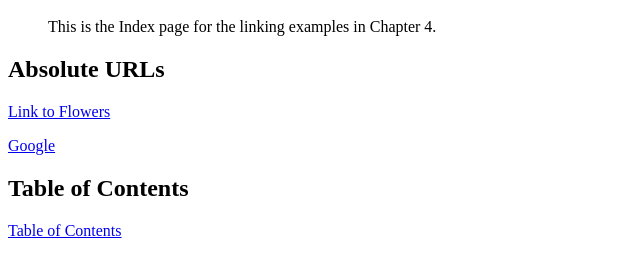
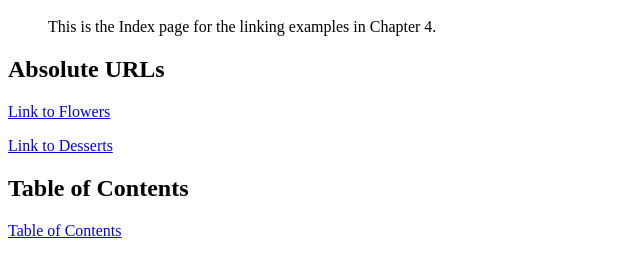
Before and after one commit to AmishaParmessar/links_review_pds5_6_Cruz, a plain HTML site: page index.html in a window 1280 px wide. Shown: the part 48-322 px from the top of the page, without its empty margins (0-640 px from the left). Drawn offline with Linux system fonts and the light colour scheme.

Commit message:
Update index.html

```diff
--- a/index.html
+++ b/index.html
@@ -12,7 +12,7 @@
 
 <h2>Absolute URLs</h2>
 <p><a href="https://bouqs.com/blog/types-of-flowers-annual-perennial-biennial/?srsltid=AfmBOopsYCR0MUjGgf6RMUEZziU_Eh5ZwF5sttkuZSXHJwR3bQBWkYBw">Link to Flowers</a></p>
-<p><a href="https://www.google.com/">Google</a></p>
+<p><a href="https://dinnersdishesanddesserts.com/category/dessert/">Link to Desserts</a></p>
 
 <h2>Table of Contents</h2>
 <p><a href="TableOfContents.html">Table of Contents</a></p>
```
